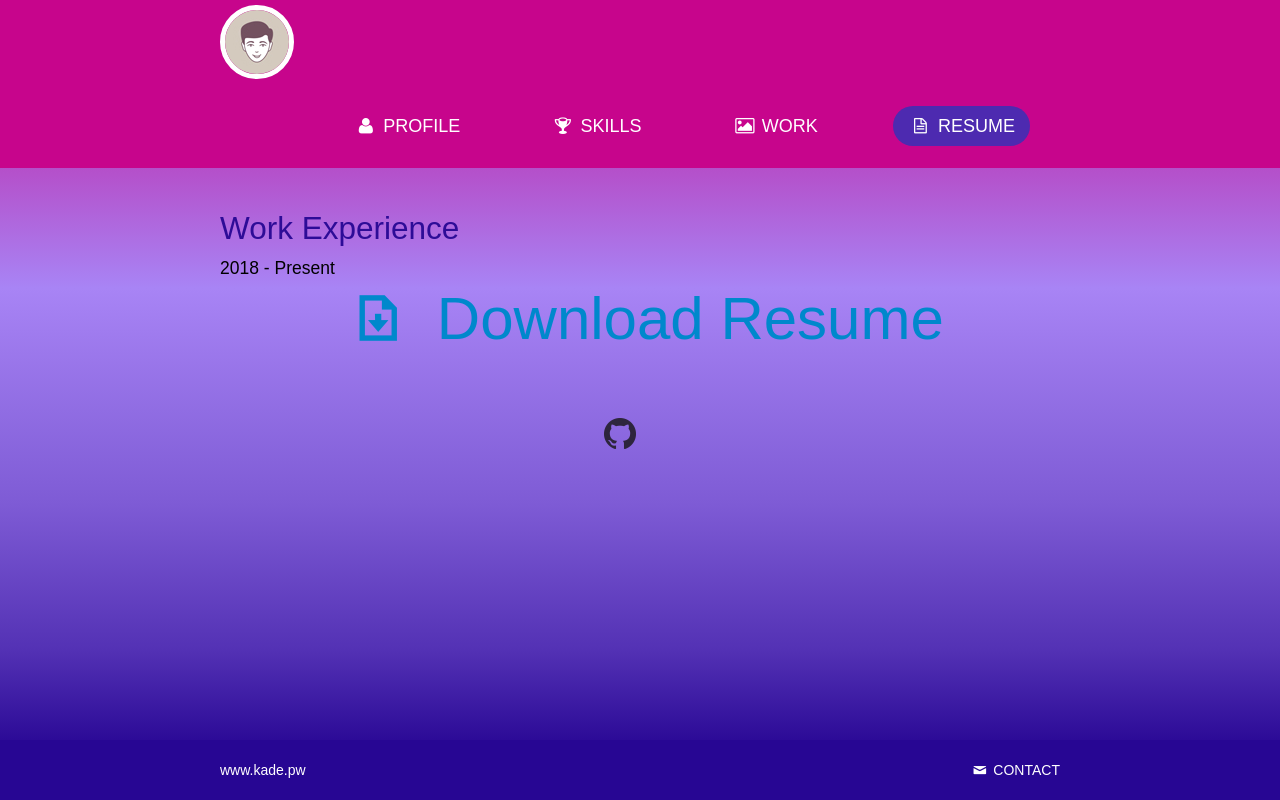
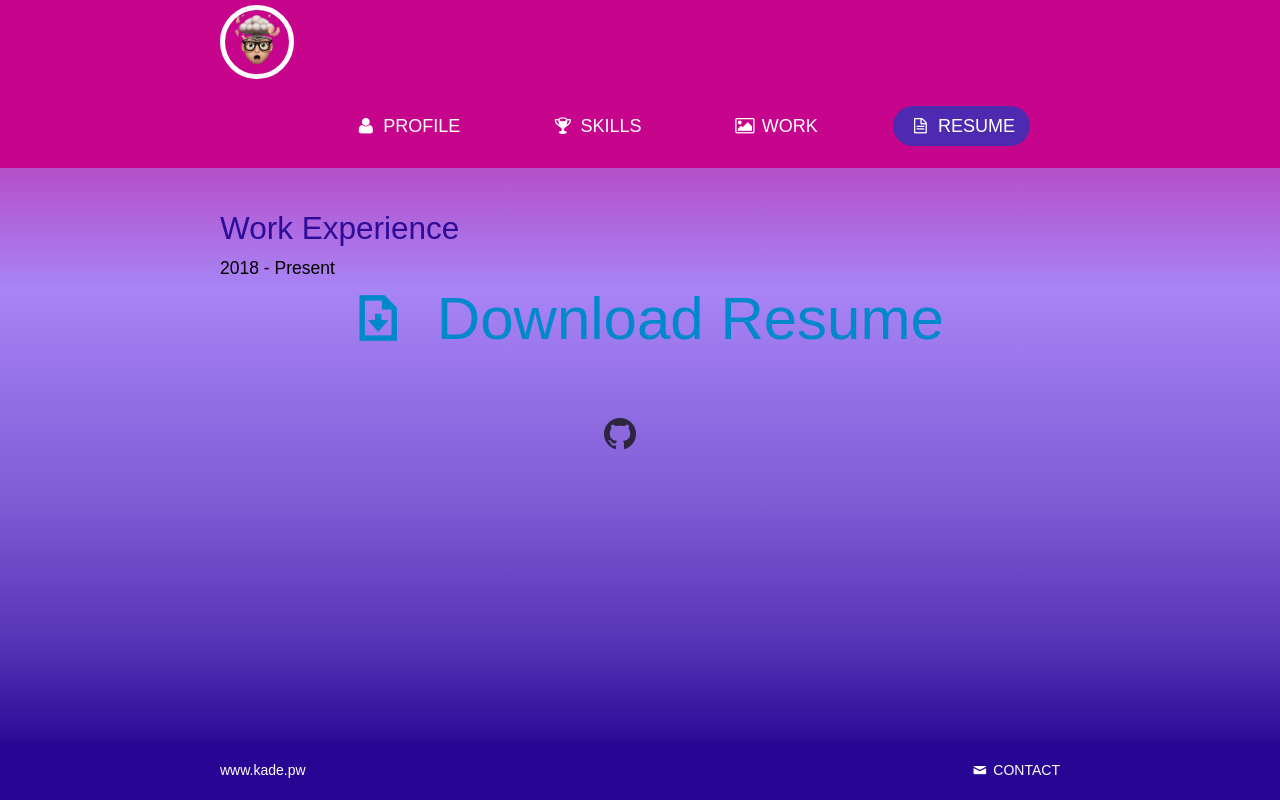
Before and after one commit to zkade0/kade.pw, a website built with Parcel: page resume.html in a window 1280 px wide. Built offline with nearby package versions, Linux system fonts and the light colour scheme; a web font is replaced by a local one.

Commit message:
a bit more work

```diff
--- a/resume.html
+++ b/resume.html
@@ -13,7 +13,7 @@
 <body>
 <div class="navbar">
   <div class="navbar-inner">
-    <div class="container"> <a class="btn btn-navbar" data-toggle="collapse" data-target=".nav-collapse"> <span class="icon-bar"></span> <span class="icon-bar"></span> <span class="icon-bar"></span> </a> <a class="brand" href="index.html"><img src="img/user.jpg" alt=""></a>
+    <div class="container"> <a class="btn btn-navbar" data-toggle="collapse" data-target=".nav-collapse"> <span class="icon-bar"></span> <span class="icon-bar"></span> <span class="icon-bar"></span> </a> <a class="brand" href="index.html"><img src="img/memoji.png" width="64" height="64" alt=""></a>
       <ul class="nav nav-collapse pull-right">
         <li><a href="index.html"><i class="icon-user"></i> Profile</a></li>
         <li><a href="skills.html"><i class="icon-trophy"></i> Skills</a></li>
```
Also changed, not shown: skills.html (+1 -1 lines), work.html (+1 -1 lines).
